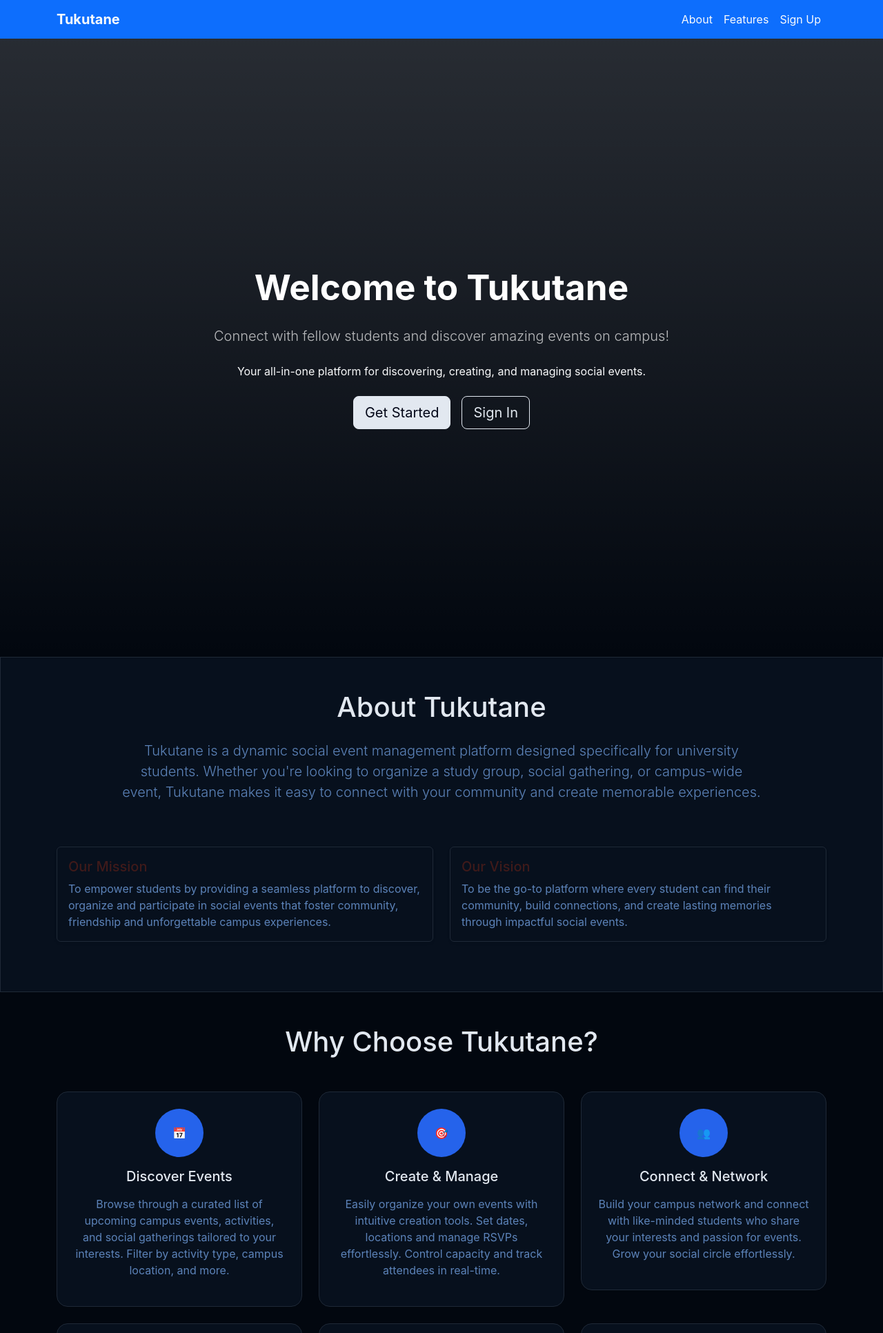
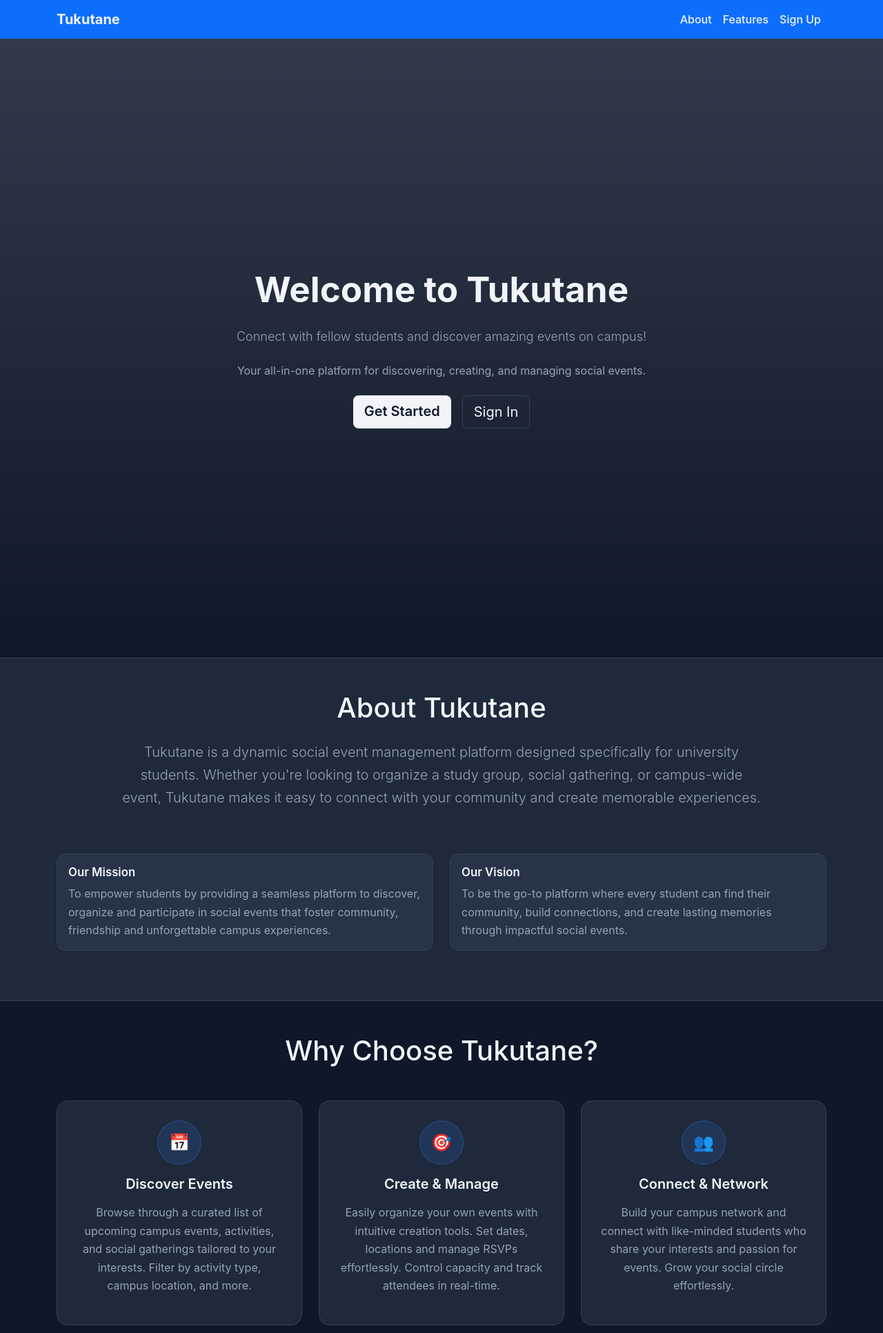
Before and after one commit to fadhili2430/TUKUTANE-PROJECT-2026, a Python web app: template templates/home.html in a window 1280 px wide. Shown: the top 1932 px of the page at 69% size. Run offline with Jinja, Linux system fonts and the light colour scheme; the template is opened without the code that fills it, so the values that code supplies are empty.

Commit message:
Update static/css/home.css with modern readable colors

```diff
--- a/static/css/home.css
+++ b/static/css/home.css
@@ -1,178 +1,269 @@
+:root {
+  --bg: #0f172a;
+  --surface: #1e293b;
+  --surface-2: #263348;
+  --border: #334155;
+  --text: #f1f5f9;
+  --text-muted: #94a3b8;
+  --primary: #3b82f6;
+  --primary-dark: #2563eb;
+  --primary-glow: rgba(59, 130, 246, 0.15);
+}
+
 body {
   margin: 0;
   padding: 0;
   font-family: -apple-system, BlinkMacSystemFont, "Segoe UI", Roboto, "Helvetica Neue", Arial, sans-serif;
-  background: #02070f;
-  color: #e2e8f0;
+  background: var(--bg);
+  color: var(--text);
 }
 
 .navbar {
-  background: #030914;
+  background: rgba(15, 23, 42, 0.95);
+  backdrop-filter: blur(10px);
+  border-bottom: 1px solid var(--border);
 }
 
 .navbar-brand,
 .navbar-dark .nav-link {
-  color: #f8fafc;
+  color: var(--text) !important;
+  font-weight: 500;
 }
 
 .navbar-dark .nav-link:hover {
-  color: #57a3f9;
+  color: var(--primary) !important;
 }
 
 .hero-section {
-  min-height: 80vh;
-  background: radial-gradient(circle at top left, #0f172a 0%, #020617 45%, #020617 100%);
+  min-height: 85vh;
+  background: radial-gradient(ellipse at 60% 40%, rgba(59, 130, 246, 0.12) 0%, transparent 60%),
+              radial-gradient(ellipse at 20% 80%, rgba(99, 102, 241, 0.08) 0%, transparent 50%),
+              var(--bg);
   display: flex;
   align-items: center;
 }
 
 .hero-section .display-4 {
-  font-size: clamp(2.5rem, 4vw, 4rem);
+  font-size: clamp(2.4rem, 4vw, 4rem);
+  font-weight: 700;
+  color: var(--text);
   margin-bottom: 1rem;
 }
 
-.hero-section .lead,
-.hero-section p {
-  color: #ffffffb3;
-  max-width: 700px;
+.hero-section .lead {
+  color: var(--text-muted);
+  max-width: 600px;
+  font-size: 1.125rem;
 }
 
-.btn-light,
-.btn-outline-light {
-  border-color: #e2e8f0;
+.hero-section p.text-light {
+  color: var(--text-muted) !important;
 }
 
 .btn-light {
-  background: #e2e8f0;
-  color: #020617;
+  background: var(--text);
+  color: var(--bg);
+  border: none;
+  font-weight: 600;
+}
+
+.btn-light:hover {
+  background: #cbd5e1;
+  color: var(--bg);
 }
 
 .btn-outline-light {
-  color: #e2e8f0;
+  color: var(--text);
+  border-color: var(--border);
 }
 
 .btn-outline-light:hover {
-  background: #2d0000;
-  color: #ffffff;
+  background: var(--surface-2);
+  color: var(--text);
+  border-color: var(--primary);
 }
 
 .about-section,
 .features-section,
 .cta-section {
-  padding: 4rem 0;
+  padding: 5rem 0;
 }
 
-.about-section,
-.feature-card,
+.about-section {
+  background: var(--surface);
+  border-top: 1px solid var(--border);
+  border-bottom: 1px solid var(--border);
+}
+
+.about-section h2,
+.features-section h2 {
+  color: var(--text);
+}
+
+.about-section .lead {
+  color: var(--text-muted);
+}
+
 .card {
-  background: #07101d;
-  border: 1px solid #1f2937;
+  background: var(--surface-2);
+  border: 1px solid var(--border);
+  border-radius: 0.75rem;
+  transition: box-shadow 0.2s;
+}
+
+.card:hover {
+  box-shadow: 0 0 0 1px var(--primary), 0 8px 24px rgba(0,0,0,0.3);
 }
 
 .card-title {
-  color: #3f1a1a;
+  color: var(--text);
+  font-weight: 600;
+  font-size: 1.05rem;
+}
+
+.card-text,
+.text-muted {
+  color: var(--text-muted) !important;
+  line-height: 1.65;
 }
 
 .feature-card {
+  background: var(--surface);
+  border: 1px solid var(--border);
   border-radius: 1rem;
-  padding: 1.5rem;
+  padding: 1.75rem;
+  transition: transform 0.2s, box-shadow 0.2s;
 }
 
-.feature-card h5,
+.feature-card:hover {
+  transform: translateY(-3px);
+  box-shadow: 0 8px 24px rgba(59, 130, 246, 0.12);
+}
+
+.feature-card h5 {
+  color: var(--text);
+  font-weight: 600;
+}
+
 .feature-card p {
-  color: #e2e8f0;
+  color: var(--text-muted);
 }
 
 .icon-circle {
-  width: 70px;
-  height: 70px;
+  width: 64px;
+  height: 64px;
   display: grid;
   place-items: center;
-  border-radius: 9999px;
-  background: #2563eb;
-  color: #fff;
+  border-radius: 50%;
+  background: var(--primary-glow);
+  border: 1px solid rgba(59, 130, 246, 0.3);
+  font-size: 1.5rem;
   margin: 0 auto 1rem;
 }
 
+.how-it-works-section {
+  background: var(--surface);
+  border-top: 1px solid var(--border);
+  border-bottom: 1px solid var(--border);
+  padding: 5rem 0;
+}
+
+.how-it-works-section h2,
+.how-it-works-section h5 {
+  color: var(--text);
+}
+
+.how-it-works-section p {
+  color: var(--text-muted);
+}
+
+.step-number {
+  width: 56px;
+  height: 56px;
+  display: inline-flex;
+  align-items: center;
+  justify-content: center;
+  border-radius: 50%;
+  background: var(--primary);
+  color: #fff;
+  font-size: 1.25rem;
+  font-weight: 700;
+  box-shadow: 0 0 0 6px var(--primary-glow);
+}
+
 .cta-section {
-  background: linear-gradient(135deg, #020617 0%, #0b1220 100%);
+  background: linear-gradient(135deg, #1e3a5f 0%, #0f2040 100%);
+  border-top: 1px solid rgba(59, 130, 246, 0.2);
+}
+
+.cta-section h2,
+.cta-section .lead {
+  color: var(--text);
+}
+
+.faq-section {
+  background: var(--bg);
+  padding: 5rem 0;
+}
+
+.faq-section h2 {
+  color: var(--text);
+}
+
+.faq-section .accordion-item {
+  background: var(--surface);
+  border: 1px solid var(--border);
+  border-radius: 0.75rem !important;
+  margin-bottom: 0.75rem;
+  overflow: hidden;
+}
+
+.faq-section .accordion-button {
+  background: var(--surface);
+  color: var(--text);
+  font-weight: 500;
+  font-size: 1rem;
+}
+
+.faq-section .accordion-button:not(.collapsed) {
+  background: var(--surface-2);
+  color: var(--primary);
+  box-shadow: none;
+}
+
+.faq-section .accordion-button::after {
+  filter: invert(1) brightness(0.7);
+}
+
+.faq-section .accordion-body {
+  background: var(--surface);
+  color: var(--text-muted);
+  border-top: 1px solid var(--border);
+  line-height: 1.7;
 }
 
 footer {
   padding: 2rem 0;
   text-align: center;
-  color: #191f28;
+  background: var(--surface);
+  border-top: 1px solid var(--border);
+  color: var(--text-muted);
 }
 
 footer p {
   margin: 0.25rem 0;
 }
 
-.text-muted {
-  color: #5c83b9 !important;
-}
-
-.how-it-works-section {
-  background: #07101d;
-  border-top: 1px solid #1f2937;
-  border-bottom: 1px solid #1f2937;
-}
-
-.step-number {
-  width: 60px;
-  height: 60px;
-  display: inline-flex;
-  align-items: center;
-  justify-content: center;
-  border-radius: 50%;
-  background: #2563eb;
-  color: #fff;
-  font-size: 1.5rem;
-  font-weight: bold;
-}
-
-.faq-section {
-  background: #020617;
-}
-
-.faq-section .accordion-item {
-  background: #07101d;
-  border: 1px solid #1f2937;
-}
-
-.faq-section .accordion-button {
-  background: #07101d;
-  color: #e2e8f0;
-  font-weight: 500;
-}
-
-.faq-section .accordion-button:not(.collapsed) {
-  background: #0f172a;
-  color: #57a3f9;
-}
-
-.faq-section .accordion-button::after {
-  filter: invert(1);
-}
-
-.faq-section .accordion-body {
-  background: #07101d;
-  color: #5c83b9;
-  border-top: 1px solid #1f2937;
-}
-
 @media (max-width: 768px) {
   .about-section,
   .features-section,
-  .cta-section {
-    padding: 2rem 0;
+  .cta-section,
+  .how-it-works-section,
+  .faq-section {
+    padding: 3rem 0;
   }
 
   .feature-card {
     padding: 1.25rem;
   }
-
-  .mb-4 {
-    margin-bottom: 1rem !important;
-  }
 }
```
